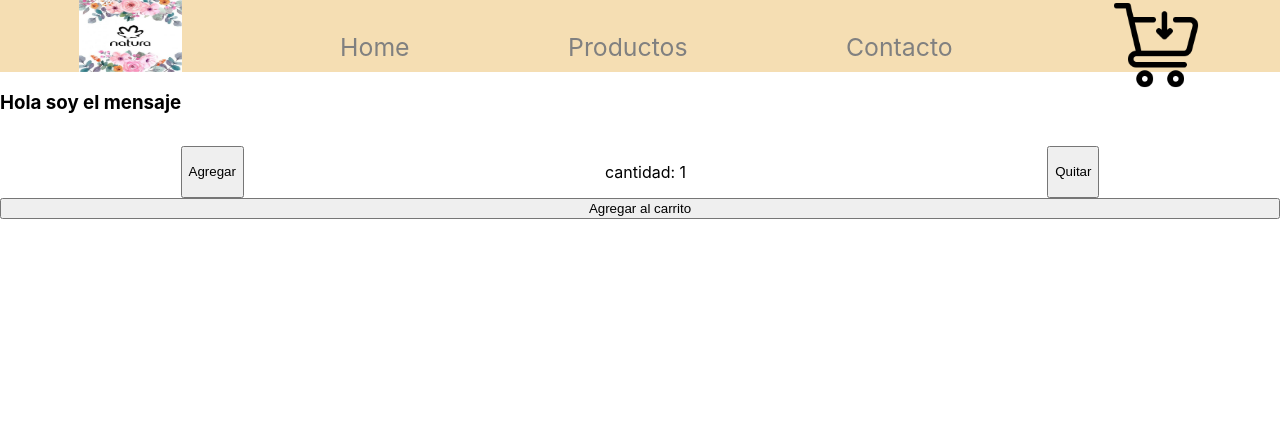
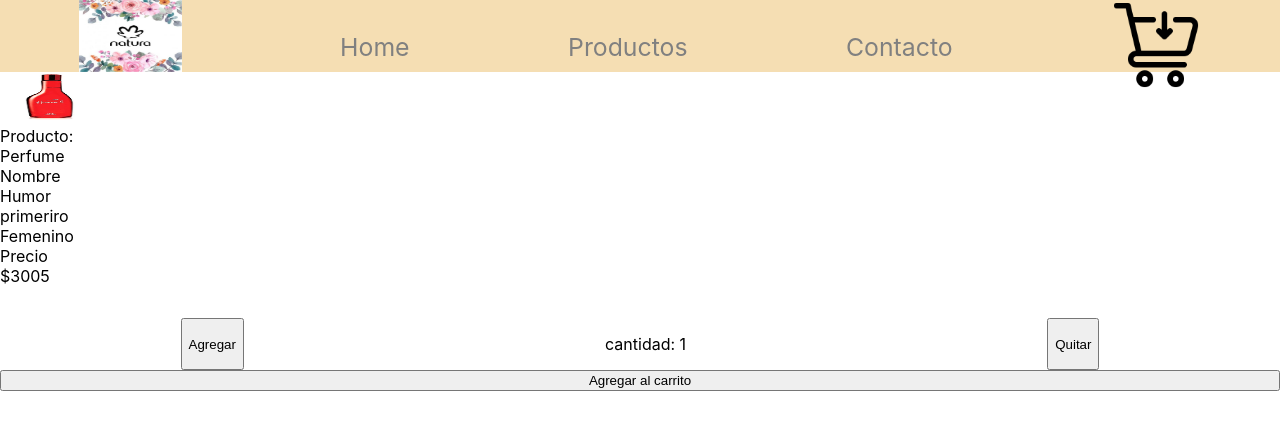
Before and after one commit to Antos12/CoderReact, a React (Create React App) app: page / in a window 1280 px wide. Shown: the top 430 px of the page. Built offline with nearby package versions, Linux system fonts and the light colour scheme.

Commit message:
Catalog challenge with maps fails

```diff
--- a/src/App.css
+++ b/src/App.css
@@ -43,3 +43,20 @@
   margin-top: 2em;
 
 }
+
+.contenedorCarrito img{
+  width: 100%;
+  height: 100%;
+}
+.imagenProducto{
+  width: 100px;
+  height: 50px;
+}
+.cartaProducto{
+  width: 20%;
+  height: auto;
+}
+.contenedorLista{
+  display: flex;
+  flex-direction: row;
+}
--- a/src/App.js
+++ b/src/App.js
@@ -8,8 +8,9 @@ function App() {
   return (
     <div>
     < NavBar />
-    <ItemListContainer greeting = "Hola soy el mensaje "/>
+    <ItemListContainer />
     <ItemCount  stock="10"/>
+
     </div>
 
   );
--- /dev/null
+++ b/src/components/Item.jsx
@@ -0,0 +1,29 @@
+import React from 'react';
+import { Container,Row,Col } from 'react-bootstrap';
+import perfume from "../assets/img/humor.jpg"
+
+function Item(){
+    return(
+        <div className='cartaProducto'>
+            <Container>
+                <Row>
+                <img src={perfume} className='imagenProducto' alt="" />
+                </Row>
+                <Row>
+                    <Col xs={6}>Producto: </Col>
+                    <Col xs={6}>Perfume</Col>
+                </Row>
+                <Row>
+                    <Col xs={6}>Nombre</Col>
+                    <Col xs={6}>Humor primeriro Femenino</Col>
+                </Row>
+                <Row>
+                    <Col xs={6}>Precio</Col>
+                    <Col xs={6}>$3005</Col>
+                </Row>
+            </Container>
+        </div>
+    )
+}
+
+export default Item;
--- /dev/null
+++ b/src/components/ItemList.jsx
@@ -0,0 +1,53 @@
+
+import React from 'react';
+import Item from "./Item";
+
+
+function getData(){
+const misproducto = [
+    {
+        "imagenUrl": "",
+        "Producto": "Perfume",
+        "Nombre": "Humor meu primeiro",
+        "Precio": "3005",
+
+    },{
+        "imagenUrl": "",
+        "Producto": "Crema",
+        "Nombre": "Tododia Crema corporal",
+        "Precio": "750",
+    },{
+        "imagenUrl": "",
+        "Producto": "Labial",
+        "Nombre": "Labial matte",
+        "Precio": "450",
+    }
+];
+
+return new Promise((resolve,reject) =>{
+    setTimeout(()=>{
+        resolve(misproducto);
+    },2000)
+});
+}
+
+
+
+function ItemList(props){
+    getData().then((misproducto)=>{
+        const productosBuscados=misproducto.filter((filtrados)=>{
+            return filtrados.Producto===props.buscar;
+        })
+
+        console.log(productosBuscados)
+      })
+
+    return(
+        <div className='contenedorLista'>
+       <Item/>
+
+        </div>
+
+    )
+}
+export default ItemList;
--- a/src/components/ItemListContainer.jsx
+++ b/src/components/ItemListContainer.jsx
@@ -1,11 +1,13 @@
-import React from 'react'
+import React from 'react';
+import ItemList from './ItemList';
+function ItemListContainer(){
+    return(
+        <div className='contenedorLista'>
+            <ItemList buscar='Crema'/>
 
-function ItemListContainer({greeting}) {
-    return (
-        <div>
-            <h3>{greeting}</h3>
         </div>
     )
 }
 
-export default ItemListContainer
+
+export default ItemListContainer;
```
Also changed, not shown: src/assets/img/humor.jpg (added).
